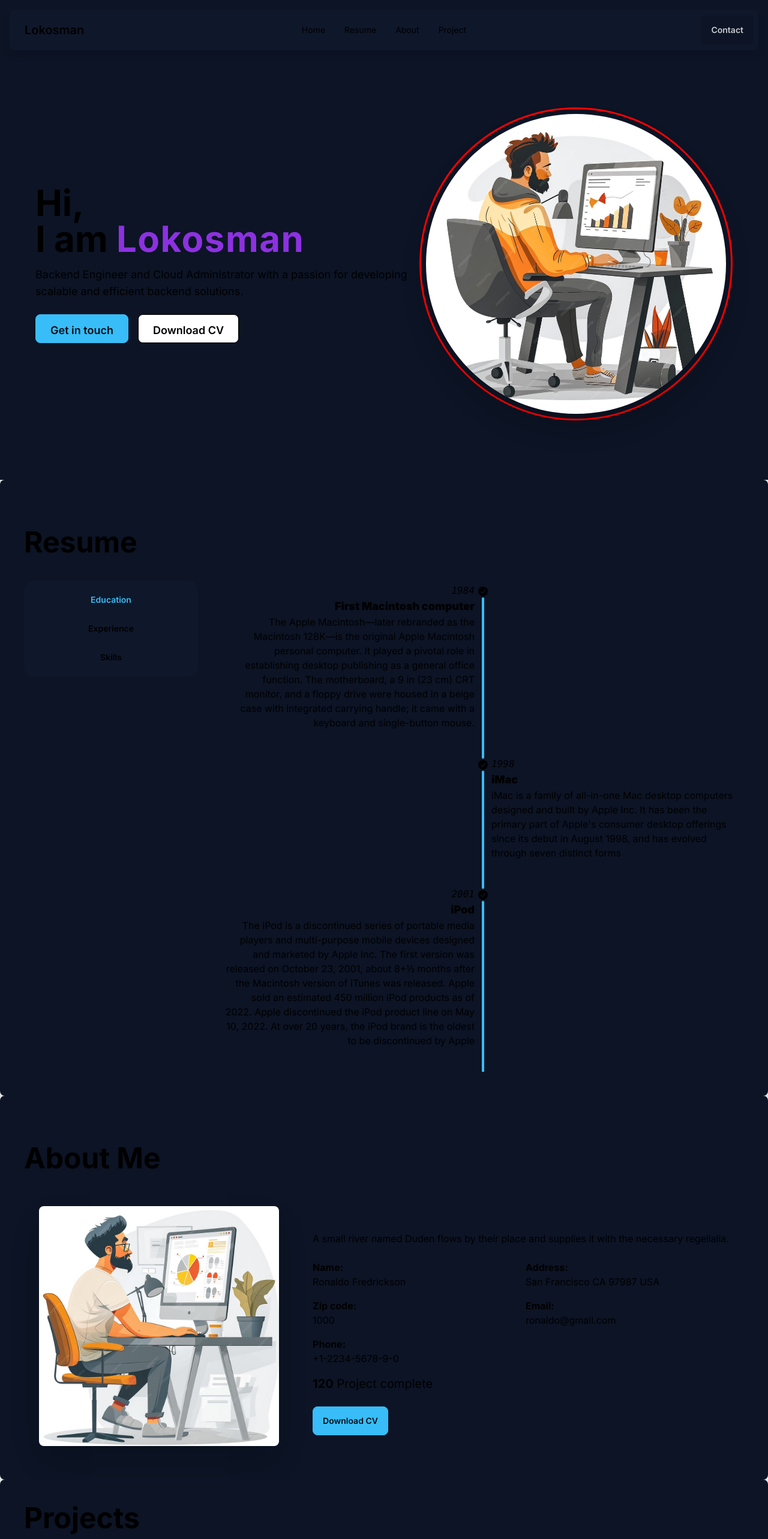
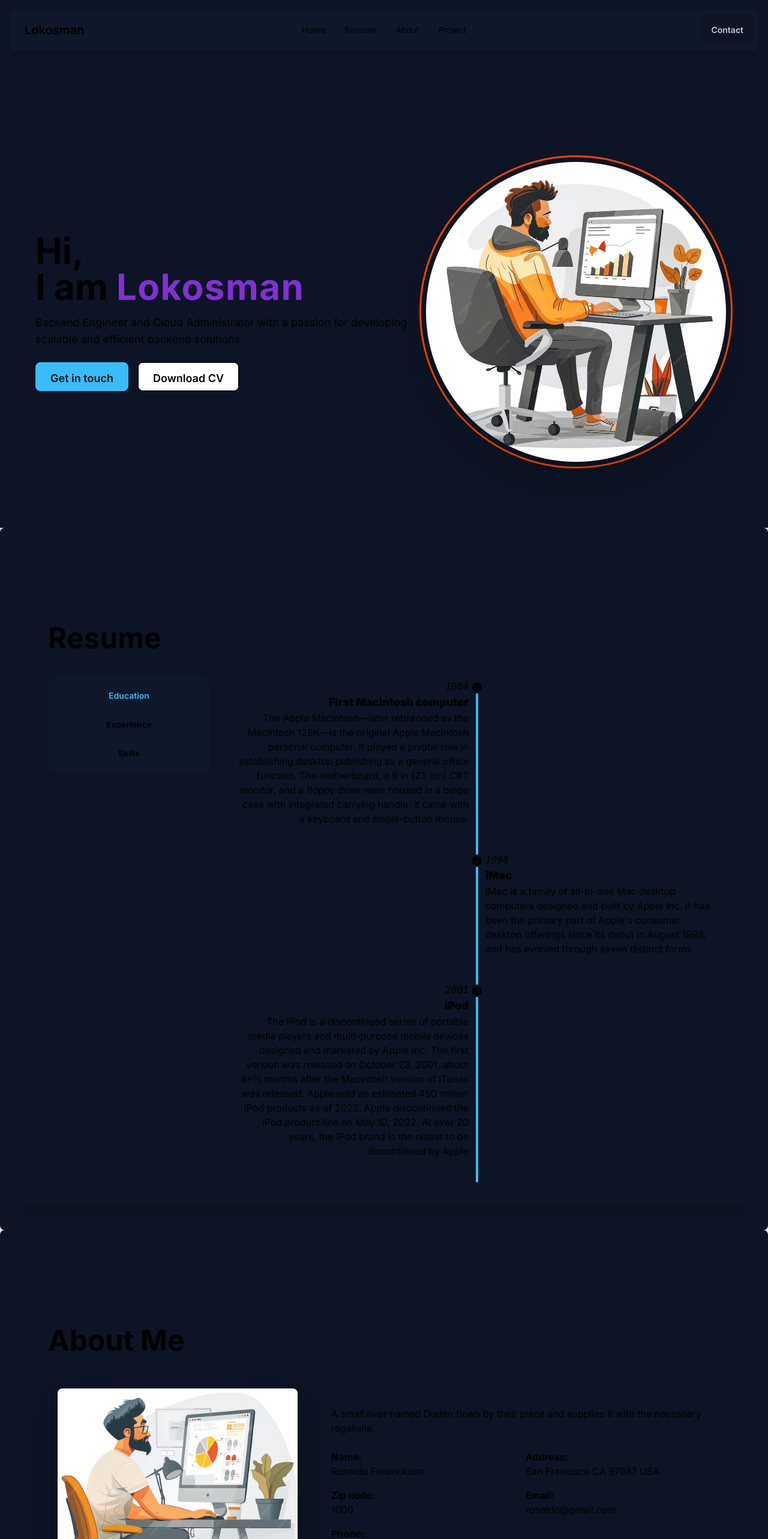
Before and after one commit to lokytech5/portfolio-project, a Next.js app: page / in a window 1280 px wide. Shown: the top 2566 px of the page at 60% size. Built offline with nearby package versions, Linux system fonts and the light colour scheme.

Commit message:
Added animation to each components using farmer motions

```diff
--- a/app/components/About.tsx
+++ b/app/components/About.tsx
@@ -2,9 +2,16 @@ import React from 'react'
 import Image from 'next/image';
 import Link from 'next/link';
 import pic1 from '../../public/images/clear.jpg';
+import { motion } from 'framer-motion';
 
 const About = () => {
     return (
+      <motion.div
+      initial={{ opacity: 0, x: 100 }}
+      whileInView={{ opacity: 1, x: 0 }}
+      transition={{ duration: 0.8 }}
+      className="bg-base-200 p-10 rounded-lg shadow-lg pt-20"
+    >
         <div className="bg-base-200 p-10 rounded-lg shadow-lg pt-20">
           <h1 className="text-5xl font-bold mb-10 text-left">About Me</h1>
           <div className="hero-content flex-col lg:flex-row items-center">
@@ -52,6 +59,7 @@ const About = () => {
             </div>
           </div>
         </div>
+        </motion.div>
   )
 }
 
--- a/app/components/Footer.tsx
+++ b/app/components/Footer.tsx
@@ -1,14 +1,22 @@
 import React from 'react'
 import { FaHashnode } from "react-icons/fa6";
+import { motion } from 'framer-motion';
 
 const Footer = () => {
   return (
+    <motion.footer
+      initial={{ opacity: 0 }}
+      whileInView={{ opacity: 1 }}
+      transition={{ duration: 1 }}
+      className="footer footer-center p-10 bg-base-100 text-base-content rounded"
+    >
     <footer className="footer footer-center p-10 bg-base-100 text-base-content rounded">
     <nav className="grid grid-flow-col gap-4">
-      <a className="link link-hover">About us</a>
+      <a className="link link-hover">Home</a>
+      <a className="link link-hover">Resume</a>
+      <a className="link link-hover">About</a>
+      <a className="link link-hover">Project</a>
       <a className="link link-hover">Contact</a>
-      <a className="link link-hover">Jobs</a>
-      <a className="link link-hover">Press kit</a>
     </nav>
     <nav>
       <div className="grid grid-flow-col gap-4">
@@ -20,6 +28,7 @@ const Footer = () => {
       <p>Copyright © 2024 - By Lokosman</p>
     </aside>
   </footer>
+  </motion.footer>
 );
 }
 
--- a/app/components/Hero.tsx
+++ b/app/components/Hero.tsx
@@ -6,6 +6,12 @@ import pic2 from '../../public/images/simple.jpg';
 
 const Hero = () => {
     return (
+      <motion.div
+      initial={{ opacity: 0, x: -100 }}
+      animate={{ opacity: 1, x: 0 }}
+      transition={{ duration: 2 }}
+      className="hero min-h-screen bg-base-200 pt-20"
+    >
         <div className="hero min-h-screen bg-base-200 pt-20">
           <div className="hero-content flex-col md:flex-row-reverse lg:flex-row-reverse items-center">
             <motion.div
@@ -75,6 +81,7 @@ const Hero = () => {
             </div>
           </div>
         </div>
+        </motion.div>
   )
 }
 
--- a/app/components/Projects.tsx
+++ b/app/components/Projects.tsx
@@ -1,6 +1,7 @@
 import React from 'react'
 import Image from 'next/image';
 import { FaGithub } from "react-icons/fa";
+import { motion } from 'framer-motion';
 
 
 
@@ -24,7 +25,13 @@ const projects = [
 ];
 
 const Projects = () => {
-    return (
+  return (
+      <motion.div
+          initial={{ opacity: 0, y: 50 }}
+          whileInView={{ opacity: 1, y: 0 }}
+          transition={{ duration: 1 }}
+          className="bg-base-200 p-10 rounded-lg shadow-lg"
+        >
         <div className="bg-base-200 p-10 rounded-lg shadow-lg">
           <h2 className="text-5xl font-bold mb-10">Projects</h2>
           <div className="grid grid-cols-1 sm:grid-cols-2 lg:grid-cols-3 gap-6">
@@ -54,6 +61,7 @@ const Projects = () => {
             ))}
           </div>
         </div>
+        </motion.div>
   )
 }
 
--- a/app/components/Resume.tsx
+++ b/app/components/Resume.tsx
@@ -1,3 +1,4 @@
+import { motion } from 'framer-motion';
 import React, { useState } from 'react'
 import { CSSProperties } from 'react';
 
@@ -11,6 +12,12 @@ const Resume = () => {
     const [activeTab, setActiveTab] = useState('education');
 
     return (
+      <motion.div
+      initial={{ opacity: 0, y: 50 }}
+      whileInView={{ opacity: 1, y: 0 }}
+      transition={{ duration: 1 }}
+      className="bg-base-200 p-10 rounded-lg shadow-lg pt-20"
+    >
       <div className="bg-base-200 p-10 rounded-lg shadow-lg pt-20">
         <h1 className="text-5xl font-bold mb-10">Resume</h1>
         <div className="flex flex-col lg:flex-row">
@@ -141,6 +148,7 @@ const Resume = () => {
               </div>
             </div>
           </div>
+          </motion.div>
     );
 }
 
```
